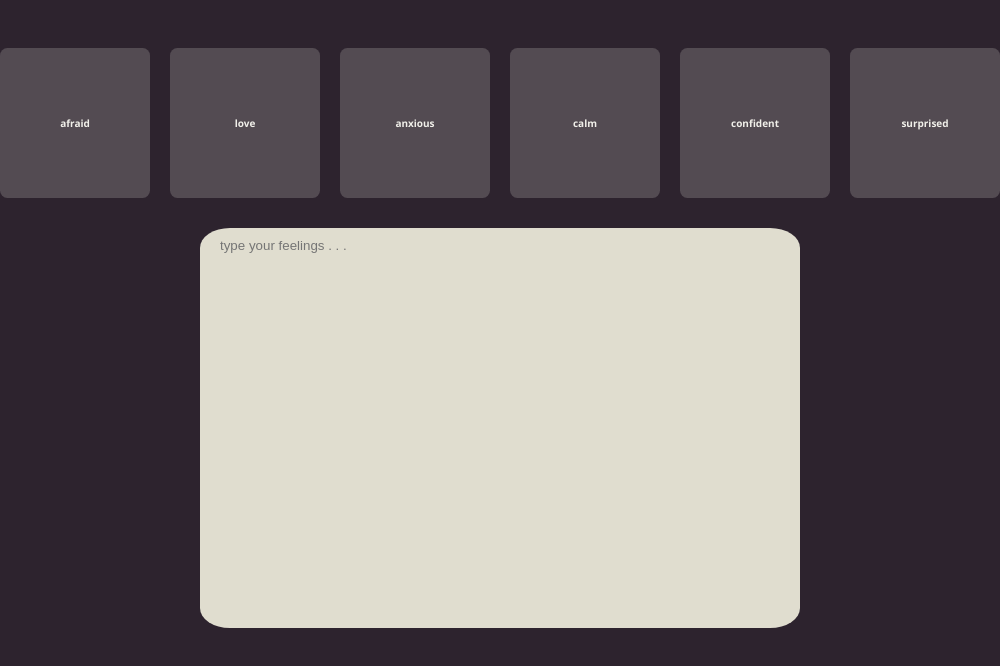
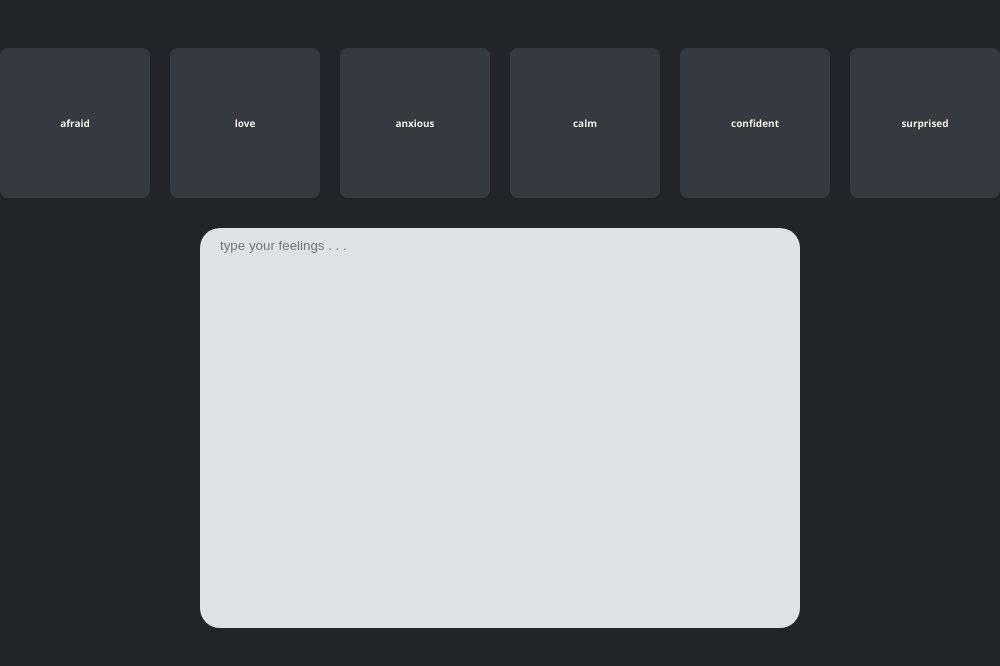
Before and after one commit to sierraoliver/feelings-journal, an Electron app: page index.html in a window 1000 px wide. Shown: the top 666 px of the page. Drawn offline with Linux system fonts and the light colour scheme.

Commit message:
adjust main colour scheme

```diff
--- a/index.html
+++ b/index.html
@@ -5,7 +5,7 @@
     <title>Feelings Journal</title>
     <link rel = "stylesheet" href = "styles.css">
   </head>
-  <body style="background-color: #2D232E;">
+  <body style="background-color: #212529;">
     <div id ="main-screen">
         <div class = "container">
             <div class = "feeling">
--- a/styles.css
+++ b/styles.css
@@ -27,7 +27,7 @@
 
     width: 150px;
     height: 150px;
-    background-color: #534B52;
+    background-color: #343A40;
     border-radius: 5%;
 }
 
@@ -43,8 +43,8 @@ p {
     /*input text container*/
     width: 600px;
     height: 400px;
-    border-radius: 5%;
-    background-color: #E0DDCF;
+    border-radius: 20px;
+    background-color: #DEE2E6;
     display:flex;
     align-items: first baseline;
 }
@@ -53,7 +53,7 @@ p {
     background: none;
     border: none;
     outline: none;
-    color: #474448;
+    color: #6C757D;
     text-align: left;
     white-space: normal;
     word-break: break-word;
```
